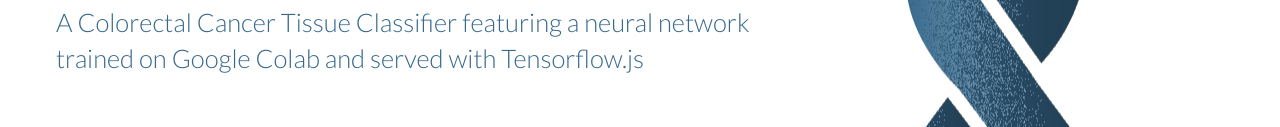
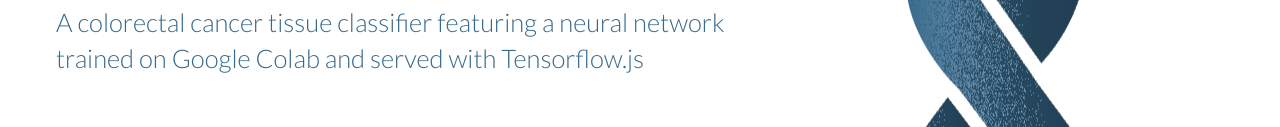
Before and after one commit to cloudiopsy/cloudiopsy.github.io, a plain HTML site: page index.html in a window 1280 px wide. Shown: the part 354-481 px from the top of the page. Drawn offline with nearby package versions, Linux system fonts and the light colour scheme; a script that the page names is missing.

Commit message:
Update index.html

```diff
--- a/index.html
+++ b/index.html
@@ -27,7 +27,7 @@
  CLOUDIOPSY <img src="logo.png"/>
 </div>
 <div class="subheader">
-A Colorectal Cancer Tissue Classifier featuring a neural network
+A colorectal cancer tissue classifier featuring a neural network
 <br/> trained on Google Colab and served with Tensorflow.js
 </div>
 
```
